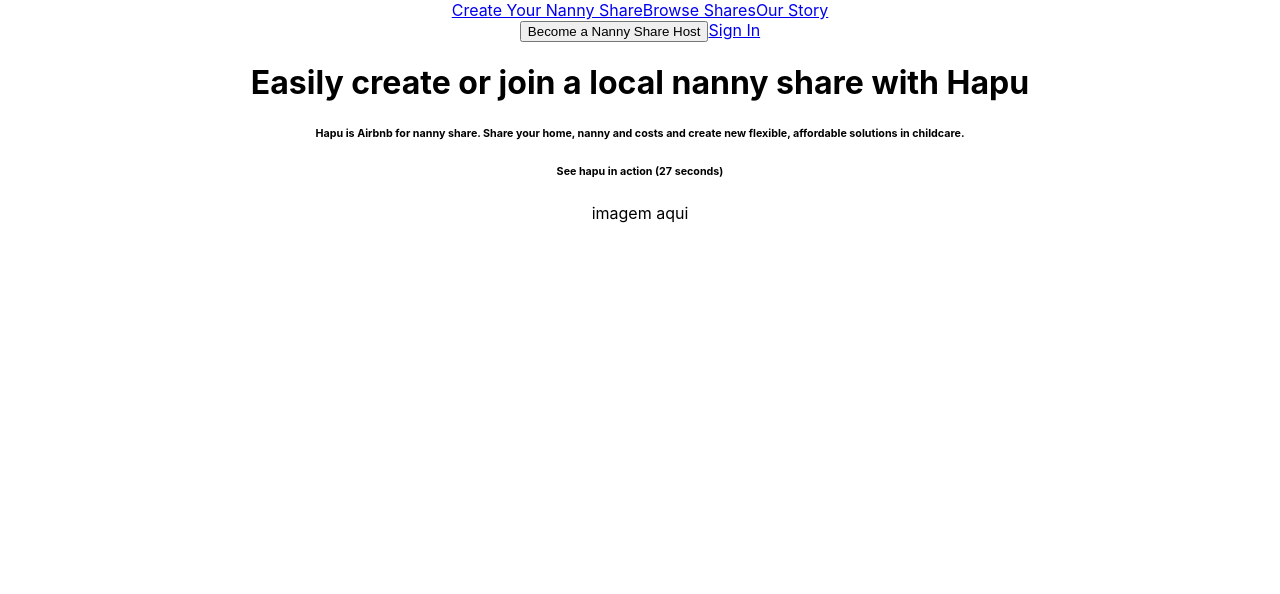
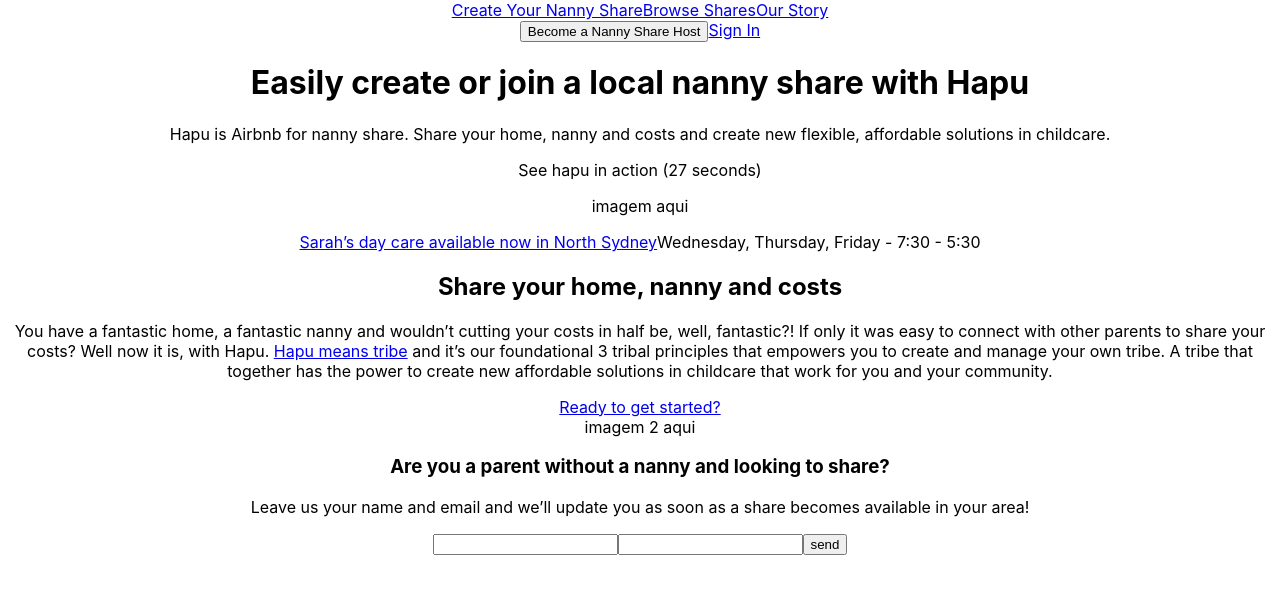
Before and after one commit to LughWalle/jungle-challenge, a React (Create React App) app: page / in a window 1280 px wide. Shown: the top 594 px of the page. Built offline with nearby package versions, Linux system fonts and the light colour scheme.

Commit message:
part of the infos created and imported for App.js

```diff
--- a/src/App.js
+++ b/src/App.js
@@ -1,10 +1,14 @@
 import './App.css';
 import Hero from './components/Hero';
+import Infos from './components/Infos';
+import News from './components/News';
 
 function App() {
   return (
     <div className="App">
       <Hero />
+      <News />
+      <Infos />
     </div>
   );
 }
--- a/src/components/Hero.jsx
+++ b/src/components/Hero.jsx
@@ -8,9 +8,9 @@
       <div>
         <div>
           <h1>Easily create or join a local nanny share with Hapu</h1>
-          <h6>Hapu is Airbnb for nanny share. Share your home, nanny and costs and create new flexible, affordable solutions in childcare.</h6>
+          <p>Hapu is Airbnb for nanny share. Share your home, nanny and costs and create new flexible, affordable solutions in childcare.</p>
           <div>
-            <h6>See hapu in action (27 seconds)</h6>
+            <p>See hapu in action (27 seconds)</p>
           </div>
         </div>
         <div>imagem aqui</div>
--- /dev/null
+++ b/src/components/Infos.jsx
@@ -0,0 +1,27 @@
+import React from 'react'
+
+function Infos() {
+  return (
+    <div>
+      <div>
+        <div>
+          <h2>Share your home, nanny and costs</h2>
+          <p>You have a fantastic home, a fantastic nanny and wouldn’t cutting your costs in half be, well, fantastic?! If only it was easy to connect with other parents to share your costs? Well now it is, with Hapu. <a href="/">Hapu means tribe</a> and it’s our foundational 3 tribal principles that empowers you to create and manage your own tribe. A tribe that together has the power to create new affordable solutions in childcare that work for you and your community.</p>
+          <a href="/">Ready to get started?</a>
+        </div>
+        <div>imagem 2 aqui</div>
+      </div>
+      <div>
+        <h3>Are you a parent without a nanny and looking to share?</h3>
+        <p>Leave us your name and email and we’ll update you as soon as a share becomes available in your area!</p>
+        <div>
+          <input type="text" name="your name" id="your-name" />
+          <input type="text" name="your email" id="your-email" />
+          <button typr="button">send</button>
+        </div>
+      </div>
+    </div>
+  )
+}
+
+export default Infos
--- /dev/null
+++ b/src/components/News.jsx
@@ -0,0 +1,16 @@
+import React from 'react'
+
+function News() {
+  return (
+    <div className="news">
+      <div>
+        <p>
+          <a href="/">Sarah’s day care available now in North Sydney</a>
+          Wednesday, Thursday, Friday - 7:30 - 5:30
+        </p>
+      </div>
+    </div>
+  )
+}
+
+export default News
```
